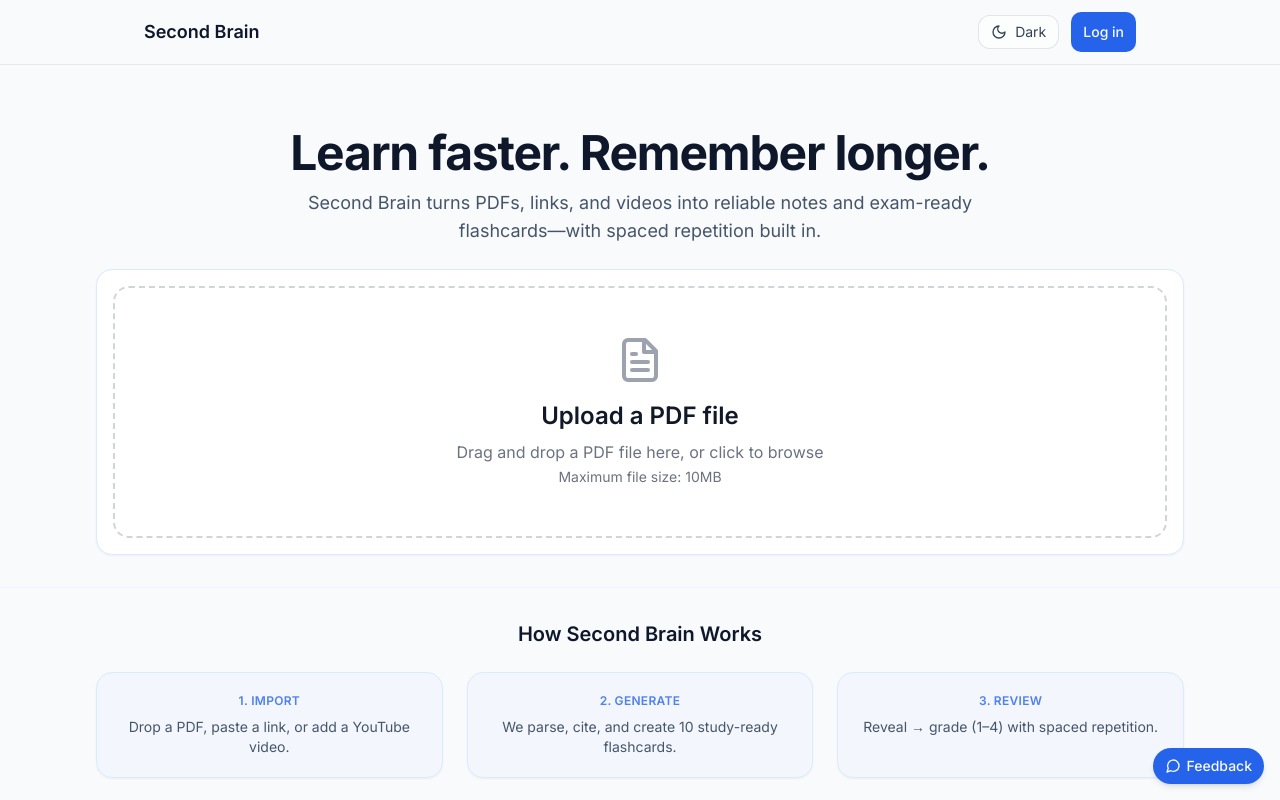
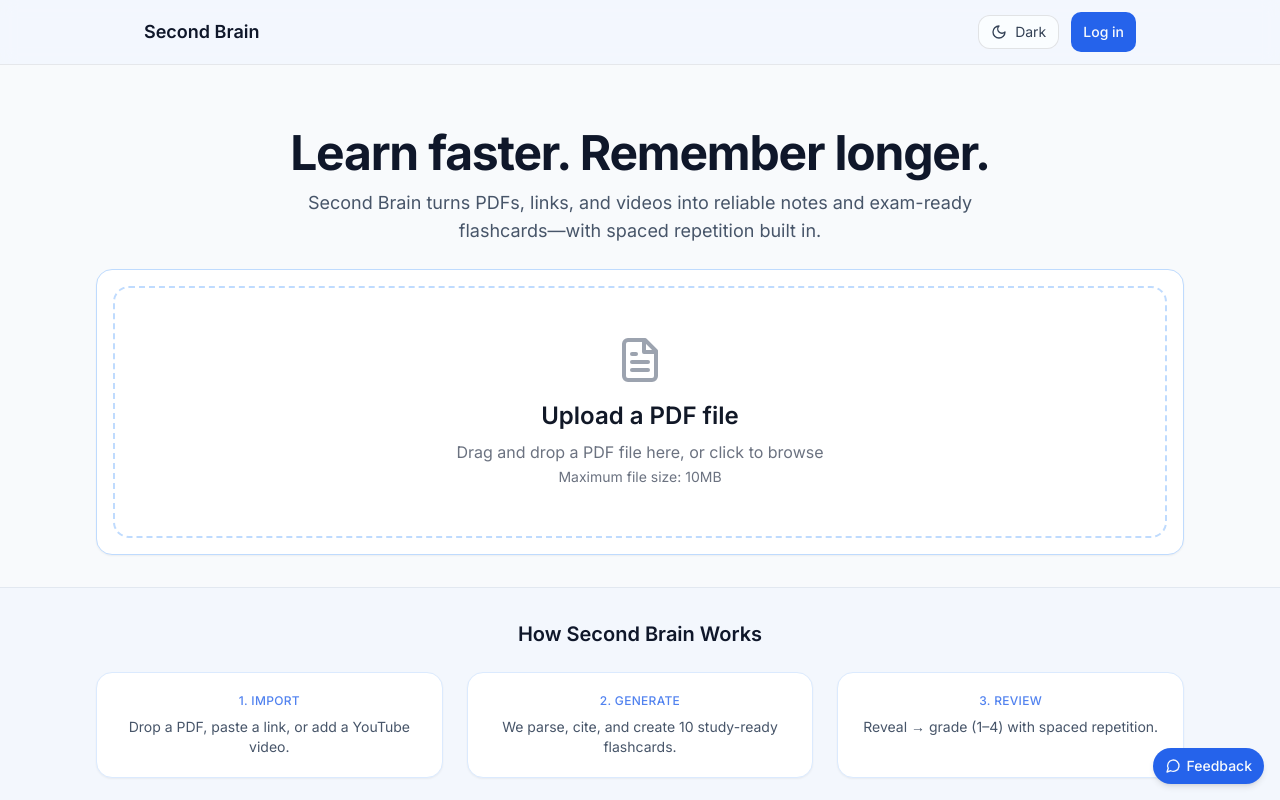
Before and after one commit to first-order-coder/Second-Brain, a Next.js app in the folder frontend/: page / in a window 1280 px wide. Shown: the top 800 px of the page. Built offline with nearby package versions, Linux system fonts and the light colour scheme; no server answers.

Commit message:
style: Redesign light theme with integrated blue palette and refined surfaces

```diff
--- a/frontend/app/globals.css
+++ b/frontend/app/globals.css
@@ -36,9 +36,9 @@ html, body {
 }
 
 :root {
-  /* Modern soft light theme: Clean & Elegant */
-  --background: 210 40% 98%;       /* Slate 50 - Soft tinted background */
-  --foreground: 224 71.4% 4.1%;    /* Deep Navy/Black - High contrast but softer than pure black */
+  /* Modern soft light theme: Blue-tinted & Fresh */
+  --background: 214 100% 97%;      /* Light Blue Tint (Blue-50/White mix) */
+  --foreground: 224 71.4% 4.1%;    /* Deep Navy/Black */
 
   --card: 0 0% 100%;               /* Pure white cards */
   --card-foreground: 224 71.4% 4.1%;
@@ -49,19 +49,19 @@ html, body {
   --primary: 221.2 83.2% 53.3%;    /* Vibrant Modern Blue */
   --primary-foreground: 210 40% 98%;
 
-  --secondary: 220 14.3% 95.9%;    /* Subtle cool gray */
-  --secondary-foreground: 220.9 39.3% 11%;
+  --secondary: 214 95% 93%;        /* Pale Blue for secondary backgrounds */
+  --secondary-foreground: 222.2 47.4% 11.2%;
 
-  --muted: 220 14.3% 95.9%;
-  --muted-foreground: 220 8.9% 46.1%;
+  --muted: 214 95% 93%;            /* Pale Blue for muted backgrounds */
+  --muted-foreground: 215.4 16.3% 46.9%;
 
-  --accent: 220 14.3% 95.9%;       /* Hover state background */
-  --accent-foreground: 220.9 39.3% 11%;
+  --accent: 214 95% 93%;           /* Pale Blue for accents */
+  --accent-foreground: 222.2 47.4% 11.2%;
 
   --destructive: 0 84.2% 60.2%;
   --destructive-foreground: 210 40% 98%;
 
-  --border: 220 13% 91%;           /* Soft, refined border */
+  --border: 220 13% 91%;           /* Soft blue-gray border */
   --input: 220 13% 91%;
   --ring: 221.2 83.2% 53.3%;       /* Focus ring matches primary */
 
@@ -159,29 +159,29 @@ body {
 }
 
 /* ---------- SURFACE SYSTEM (Light-focused) ---------- */
-/* Base page background is slate-50; we use blue-tinted surfaces for contrast. */
+/* Base page background is blue-tinted; we add layered surfaces for contrast. */
 
 .sb-surface-0 { /* plain container (hero text areas) */
   @apply bg-transparent;
 }
 
 .sb-surface-1 { /* soft panel (quick start, pills, small panels) */
-  @apply rounded-2xl bg-blue-50/50 border border-blue-100 shadow-sm;
+  @apply rounded-2xl bg-white border border-blue-100 shadow-sm;
 }
 .dark .sb-surface-1 { @apply bg-slate-900/60 border-white/10; }
 
 .sb-surface-2 { /* prominent card (uploader box, feature highlights, demo panel) */
-  @apply rounded-2xl bg-white border border-blue-100 shadow-sm shadow-blue-900/5;
+  @apply rounded-2xl bg-white border border-blue-200 shadow-sm;
 }
 .dark .sb-surface-2 { @apply bg-slate-900/60 border-white/10 shadow-none; }
 
 .sb-surface-hover { /* subtle lift on hover for Light */
-  @apply transition-all duration-200 hover:border-blue-200 hover:shadow-md hover:shadow-blue-900/10;
+  @apply transition-colors hover:border-blue-300;
 }
 
 /* Pills / chips that sit on surfaces */
 .sb-pill {
-  @apply inline-flex items-center gap-2 rounded-full border border-blue-200 bg-white px-3 py-1.5 text-sm text-slate-700;
+  @apply inline-flex items-center gap-2 rounded-full border border-blue-200 bg-blue-50/50 px-3 py-1.5 text-sm text-blue-900;
 }
 .dark .sb-pill { @apply border-white/10 bg-slate-900/60 text-slate-300; }
 
@@ -189,21 +189,21 @@ body {
 .sb-section { @apply py-12 sm:py-16; }
 
 /* Typographic helpers */
-.sb-kicker { @apply text-xs font-semibold tracking-wide uppercase text-blue-600/80; }
+.sb-kicker { @apply text-xs font-medium tracking-wide uppercase text-blue-600/80; }
 .sb-muted  { @apply text-slate-600; }
 
 /* --- BAND BACKGROUNDS (Light-only) --- */
 /* A soft band that spans full width behind card sections */
 .sb-band {
-  @apply bg-slate-50 border-y border-blue-50;
+  @apply bg-blue-50/50;
 }
 .dark .sb-band {
-  @apply bg-transparent border-none;
+  @apply bg-transparent;
 }
 
 /* Optional gradient band for more depth (use on features if preferred) */
 .sb-band-grad {
-  @apply bg-gradient-to-b from-blue-50/30 to-white;
+  @apply bg-gradient-to-b from-blue-50/50 to-background;
 }
 .dark .sb-band-grad {
   @apply from-transparent to-transparent;
@@ -218,11 +218,11 @@ body {
 }
 
 /* ---- Light mode helpers for landing polish (non-invasive) ---- */
-.sb-card { @apply rounded-2xl border border-blue-100 bg-white shadow-sm shadow-blue-900/5; }
-.sb-card-hover { @apply transition-all hover:border-blue-300 hover:shadow-blue-900/10; }
+.sb-card { @apply rounded-2xl border border-blue-100 bg-white shadow-sm; }
+.sb-card-hover { @apply transition-colors hover:border-blue-300; }
 .sb-muted { @apply text-slate-600; }
 .sb-quiet { @apply text-slate-500; }
-.sb-kicker { @apply text-xs font-semibold tracking-wide uppercase text-blue-600/80; }
+.sb-kicker { @apply text-xs font-medium tracking-wide uppercase text-blue-600/80; }
 .sb-section { @apply py-12 sm:py-16; }
-.sb-btn-primary { @apply inline-flex items-center justify-center rounded-xl px-4 py-2 text-sm bg-blue-600 text-white hover:bg-blue-500 shadow-sm shadow-blue-600/20; }
-.sb-btn-secondary { @apply inline-flex items-center justify-center rounded-xl px-3 py-1.5 text-sm border border-blue-200 bg-white text-slate-700 hover:bg-blue-50 hover:text-blue-700 hover:border-blue-300 transition-colors; }
+.sb-btn-primary { @apply inline-flex items-center justify-center rounded-xl px-4 py-2 text-sm bg-blue-600 text-white hover:bg-blue-500; }
+.sb-btn-secondary { @apply inline-flex items-center justify-center rounded-xl px-3 py-1.5 text-sm border border-blue-200 bg-white text-slate-700 hover:bg-blue-50; }
--- a/frontend/components/PDFUpload.tsx
+++ b/frontend/components/PDFUpload.tsx
@@ -237,7 +237,7 @@ export default function PDFUpload({ onUploadSuccess, onUploadStart, onUploadEnd
       default:
         return isDragActive
           ? 'border-blue-300 bg-blue-50'
-          : 'border-gray-300 bg-white'
+          : 'border-blue-200 bg-white'
     }
   }
 
```
